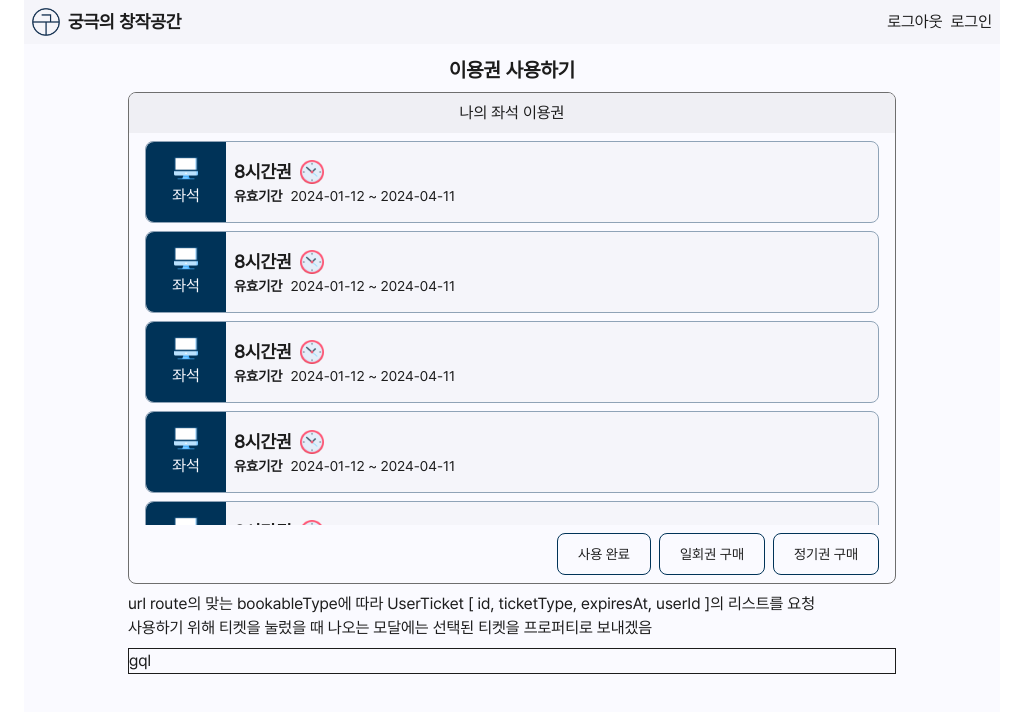
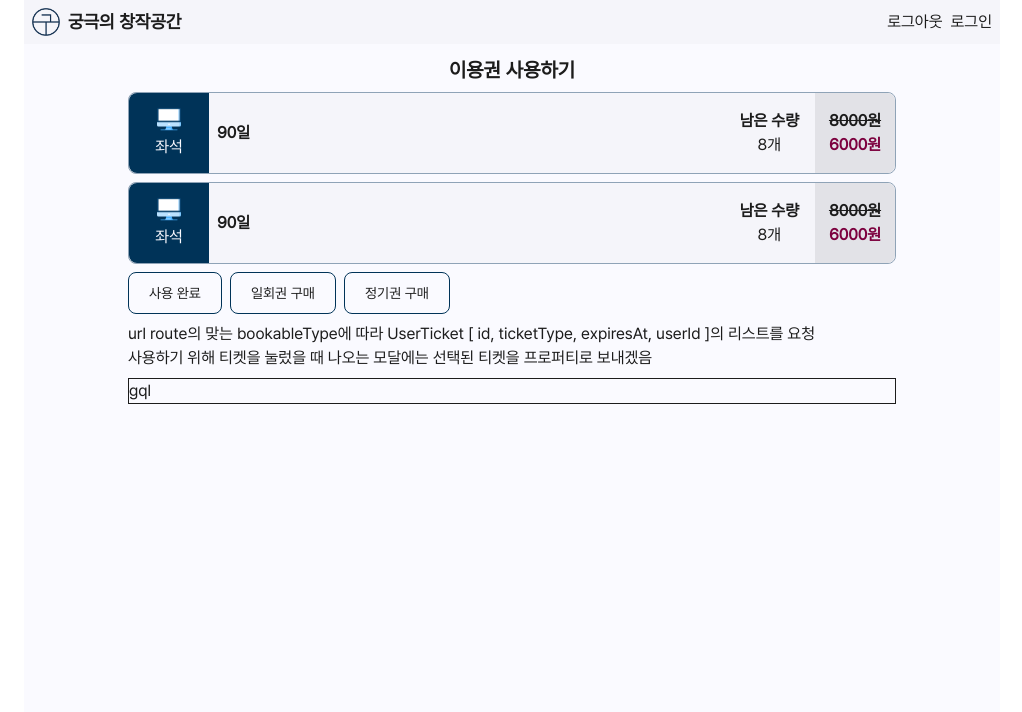
Before and after one commit to archive-xee/hot-desking-app, a Next.js app: page /user/ticket/locker in a window 1280 px wide. Shown: the top 712 px of the page, without its empty margins (128-1150 px from the left). Built offline with nearby package versions, Linux system fonts and the light colour scheme.

Commit message:
[Update] ListViewContainer가 쓰이는 모든 곳에서 더 이상 사용하지 않으므로 삭제

```diff
--- a/src/app/ticket/oneoff/page.tsx
+++ b/src/app/ticket/oneoff/page.tsx
@@ -1,19 +1,11 @@
 import Image from "next/image"
 import Link from "next/link"
 import { StretchTicket } from "@/src/components/molecules/Ticket"
-import ListViewContainer from "@/src/components/organisms/ListViewContainer"
-import { Modal } from "@/src/components/organisms/Modal"
 export default function TicketPage() {
   return (
     <>
-      <TicketPageTitle />
-      <ListViewContainer
-        title="정해진 기간동안 사용할 수 있습니다."
-        tabs={TicketTypeTab()}
-        listItems={
-          <>
-            <Modal
-              trigger={
+      <OneoffTicketPageTitle />
+      <OneoffTicketTypeTab />
       <StretchTicket
         ticket={{
           id: "1",
@@ -25,48 +17,17 @@ export default function TicketPage() {
           expiresAt: 1707551229,
         }}
       ></StretchTicket>
-              }
-              title="티켓입니다"
-              content={<></>}
-              actions={
-                <>
-                  <button
-                    type="button"
-                    className="rounded-lg border border-blue-700 bg-white-100 px-5 py-2 text-sm font-medium hover:bg-blue-300 hover:text-white-100 "
-                  >
-                    일회성결제
-                  </button>
-                  <button
-                    type="button"
-                    className="rounded-lg border border-blue-700 bg-white-100 px-5 py-2 text-sm font-medium hover:bg-blue-300 hover:text-white-100 "
-                  >
-                    정기결제
-                  </button>
-                  <button
-                    type="button"
-                    className="rounded-lg border border-blue-700 bg-white-100 px-5 py-2 text-sm font-medium hover:bg-blue-300 hover:text-white-100 "
-                  >
-                    예약결제
-                  </button>
-                </>
-              }
-            ></Modal>
-
       <StretchTicket
         ticket={{
           id: "1",
-                type: "time",
-                bookable: "seat",
+          type: "oneday",
+          bookable: "locker",
           price: 10000,
           period: 86400,
           issuedAt: 1706946429,
           expiresAt: 1707551229,
         }}
       ></StretchTicket>
-          </>
-        }
-        actions={
-          <>
       <Link href="/payment/online">
         <button
           type="button"
@@ -83,9 +44,6 @@ export default function TicketPage() {
           쿠폰 적용
         </button>
       </Link>
-          </>
-        }
-      />
       <p>
         <br /> Ticket[ id, ticketType, expiresAt ]의 리스트
         <br /> 구매하기 위해 티켓을 눌렀을 때 나오는 모달에는
@@ -98,11 +56,11 @@ export default function TicketPage() {
   )
 }
 
-const TicketPageTitle = () => {
+const OneoffTicketPageTitle = () => {
   return <h1 className="text-center text-xl font-bold">이용권 구매하기</h1>
 }
 
-const TicketTypeTab = () => {
+const OneoffTicketTypeTab = () => {
   return (
     <div className="flex flex-row bg-white-300">
       <div className="flex grow flex-row  justify-center p-2  hover:bg-yellow-300">
--- a/src/app/user/coupon/page.tsx
+++ b/src/app/user/coupon/page.tsx
@@ -3,17 +3,12 @@
 import Link from "next/link"
 import { useRouter } from "next/navigation"
 import { CouponOfUser } from "@/src/components/molecules/Coupon"
-import ListViewContainer from "@/src/components/organisms/ListViewContainer"
 
 export default function UserCouponPage() {
   const router = useRouter()
   return (
     <>
       <UserCouponPageTitle />
-      <ListViewContainer
-        title="8시간을 추가로 드립니다."
-        listItems={
-          <>
       <CouponOfUser
         coupon={{
           id: "1",
@@ -34,9 +29,6 @@ export default function UserCouponPage() {
           expiresAt: 0,
         }}
       ></CouponOfUser>
-          </>
-        }
-        actions={
       <div className="flex flex-row gap-2">
         <Link href="/coupon">
           <button
@@ -54,8 +46,6 @@ export default function UserCouponPage() {
           사용하기
         </button>
       </div>
-        }
-      ></ListViewContainer>
       <p>
         <br /> UserTimeBonusCoupon[ id, userId, bonusTime, CouponType, expiresAt ]의 리스트 + UserDiscountCoupon [ id,
         CouponType , discountPercentage, expiresAt]의 리스트
--- a/src/app/user/ticket/[bookableType]/page.tsx
+++ b/src/app/user/ticket/[bookableType]/page.tsx
@@ -1,16 +1,11 @@
 import Link from "next/link"
-import { TicketOfUser } from "@/src/components/molecules/Ticket"
-import ListViewContainer from "@/src/components/organisms/ListViewContainer"
+import { StretchTicket } from "@/src/components/molecules/Ticket"
 
 export default function UserSeatTicketPage() {
   return (
     <>
       <UserTicketPageTitle />
-      <ListViewContainer
-        title="나의 좌석 이용권"
-        listItems={
-          <>
-            <TicketOfUser
+      <StretchTicket
         ticket={{
           id: "1",
           type: "time",
@@ -20,8 +15,8 @@ export default function UserSeatTicketPage() {
           issuedAt: 1706946429,
           expiresAt: 1707551229,
         }}
-            ></TicketOfUser>
-            <TicketOfUser
+      ></StretchTicket>
+      <StretchTicket
         ticket={{
           id: "1",
           type: "time",
@@ -31,54 +26,7 @@ export default function UserSeatTicketPage() {
           issuedAt: 1706946429,
           expiresAt: 1707551229,
         }}
-            ></TicketOfUser>
-            <TicketOfUser
-              ticket={{
-                id: "1",
-                type: "time",
-                bookable: "seat",
-                price: 10000,
-                period: 86400,
-                issuedAt: 1706946429,
-                expiresAt: 1707551229,
-              }}
-            ></TicketOfUser>
-            <TicketOfUser
-              ticket={{
-                id: "1",
-                type: "time",
-                bookable: "seat",
-                price: 10000,
-                period: 86400,
-                issuedAt: 1706946429,
-                expiresAt: 1707551229,
-              }}
-            ></TicketOfUser>
-            <TicketOfUser
-              ticket={{
-                id: "1",
-                type: "time",
-                bookable: "seat",
-                price: 10000,
-                period: 86400,
-                issuedAt: 1706946429,
-                expiresAt: 1707551229,
-              }}
-            ></TicketOfUser>
-            <TicketOfUser
-              ticket={{
-                id: "1",
-                type: "time",
-                bookable: "seat",
-                price: 10000,
-                period: 86400,
-                issuedAt: 1706946429,
-                expiresAt: 1707551229,
-              }}
-            ></TicketOfUser>
-          </>
-        }
-        actions={
+      ></StretchTicket>
       <div className="flex flex-row gap-2">
         <Link href="/ticket/used">
           <button
@@ -105,8 +53,6 @@ export default function UserSeatTicketPage() {
           </button>
         </Link>
       </div>
-        }
-      ></ListViewContainer>
       <p>
         url route의 맞는 bookableType에 따라 UserTicket [ id, ticketType, expiresAt, userId ]의 리스트를 요청
         <br />
```
Lines whose indentation alone changed are shown as unchanged.
